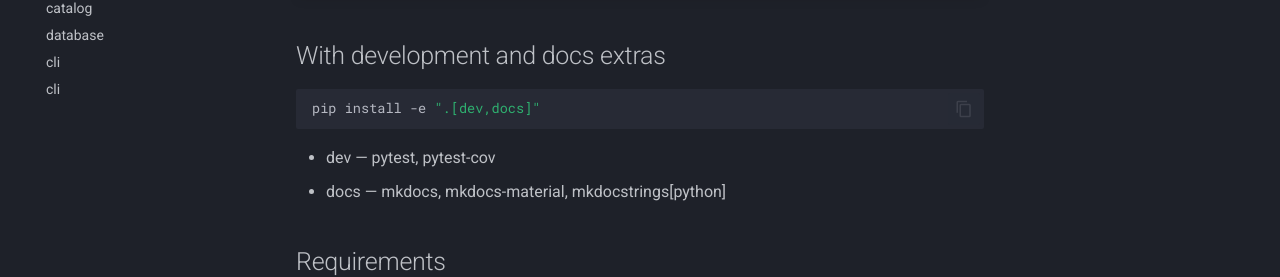
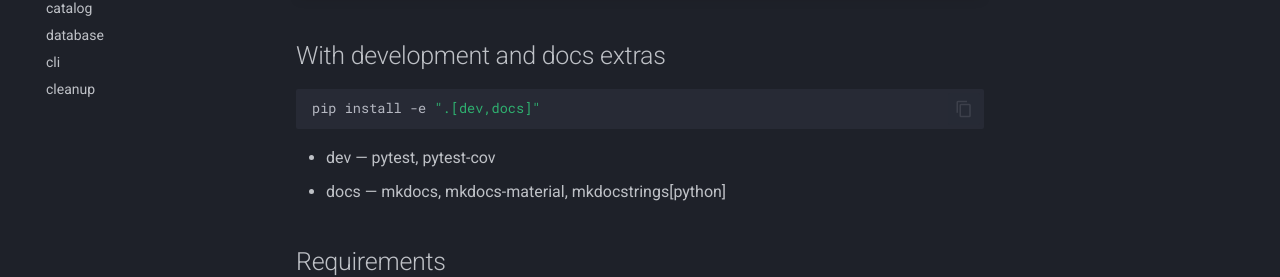
Before and after one commit to omar-moreno/cdms-verify, an MkDocs documentation site: the page built from docs/installation.md, in a window 1280 px wide. Shown: the part 435-712 px from the top of the page. Built offline with MkDocs 1.6.1 and Material for MkDocs 9.7.7, drawn with Linux system fonts in a browser that asks for light colours; comment, search, counter and statistics services are not loaded.

Commit message:
Potential fix for pull request finding 'Fix cleanup API navigation link'
Co-authored-by: Copilot Autofix powered by AI <175728472+Copilot@users.noreply.github.com>

```diff
--- a/mkdocs.yml
+++ b/mkdocs.yml
@@ -56,7 +56,7 @@ nav:
       - catalog: api/catalog.md
       - database: api/database.md
       - cli: api/cli.md
-      - cleanup: api/cli.md
+      - cleanup: api/cleanup.md
 
 markdown_extensions:
   - admonition
```
